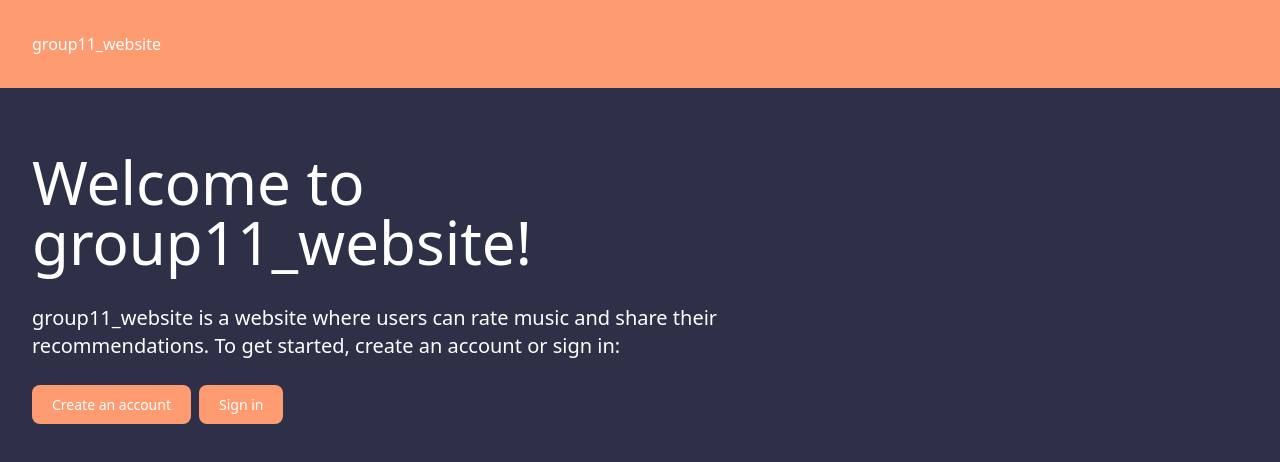
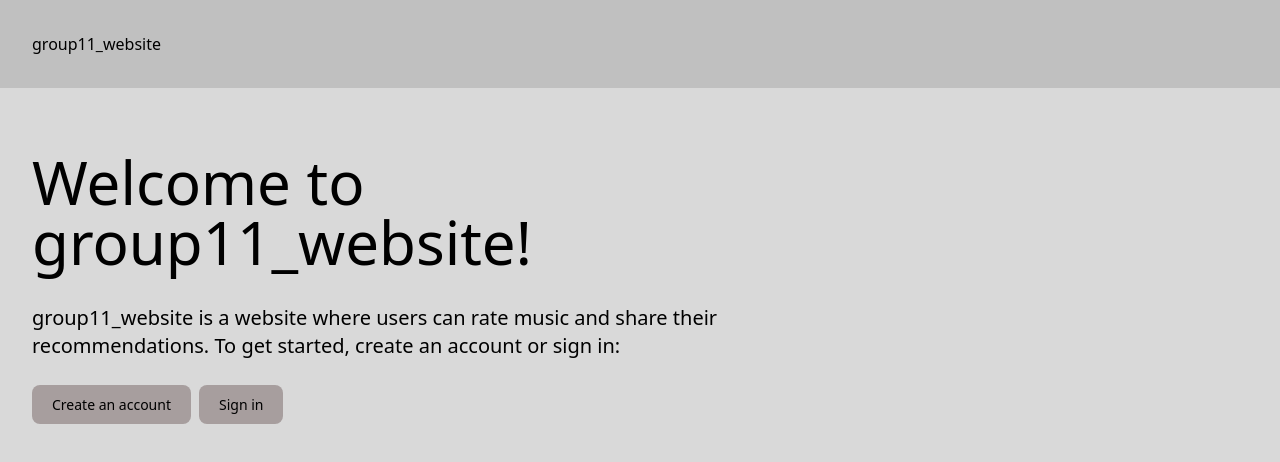
Before and after one commit to 437group11/437group11, a Next.js app: page / in a window 1280 px wide. Shown: the top 462 px of the page. Built offline with nearby package versions, Linux system fonts and the light colour scheme.

Commit message:
Revert "css"
This reverts the changes to CSS in aae18b77

```diff
--- a/styles/globals.css
+++ b/styles/globals.css
@@ -3,8 +3,8 @@
 @tailwind utilities;
 
 body {
-  color: #ffffff;
-  background: #2D3047;
+  color: #000000;
+  background: #D9D9D9;
 }
 input {
   color:black;
--- a/tailwind.config.ts
+++ b/tailwind.config.ts
@@ -15,11 +15,11 @@ const config: Config = {
       },
     },
     colors: {
-      "bg": "#2D3047",
-      "bg-darker": "#FF9B71",
-      "accent-brown": "#FF9B71",
-      "accent-brown-darker": "#E84855",
-      "accent-blue": "#1B998B",
+      "bg": "#D9D9D9",
+      "bg-darker": "#C0C0C0",
+      "accent-brown": "#A79E9E",
+      "accent-brown-darker": "#878484",
+      "accent-blue": "#015FCC",
     },
   },
   plugins: [],
```
